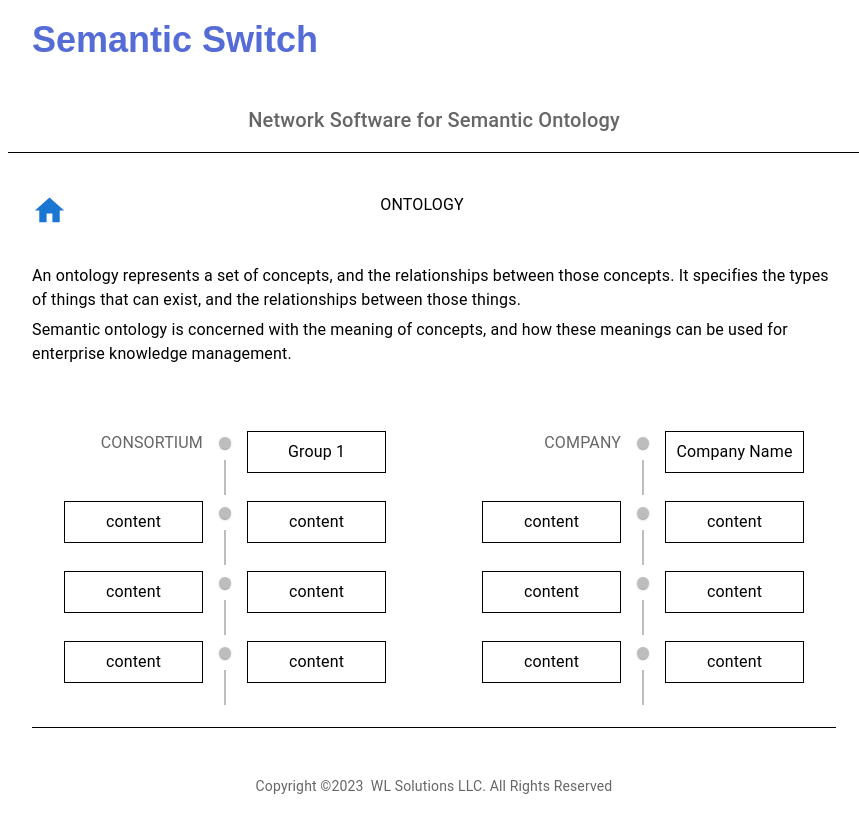
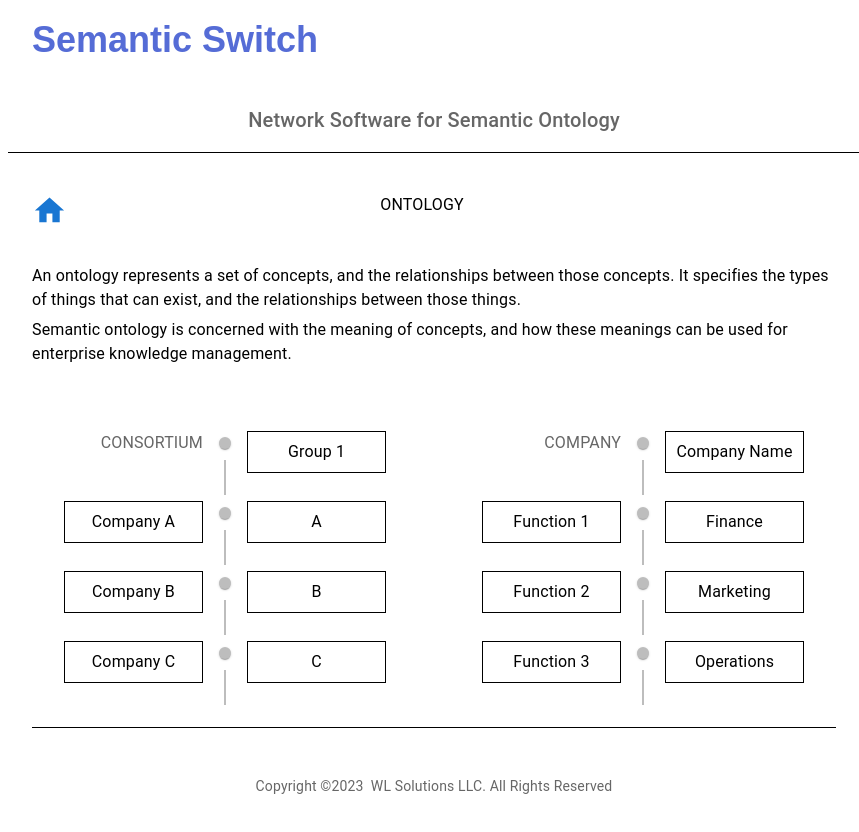
Before and after one commit to woodylewis/semantic-switch, a React (Create React App) app: page /ontology in a window 1280 px wide. Shown: the top 832 px of the page, without its empty margins (206-1065 px from the left). Built offline with nearby package versions, Linux system fonts and the light colour scheme.

Commit message:
no message

```diff
--- a/src/Ontology.tsx
+++ b/src/Ontology.tsx
@@ -39,10 +39,20 @@ const Ontology = () => {
           <Typography gutterBottom>{StringList.ONTOLOGY_2}</Typography>
         </Grid>
         <Grid item xs={12} sm={6}>
-          <SchemaOntology entityLabel='CONSORTIUM' entityName='Group 1' />
+          <SchemaOntology
+            entityLabel='CONSORTIUM'
+            entityName='Group 1'
+            nodeLabels={['Company A', 'Company B', 'Company C']}
+            nodeNames={['A', 'B', 'C']}
+          />
         </Grid>
         <Grid item xs={12} sm={6}>
-          <SchemaOntology entityLabel='COMPANY' entityName='Company Name' />
+          <SchemaOntology
+            entityLabel='COMPANY'
+            entityName='Company Name'
+            nodeLabels={['Function 1', 'Function 2', 'Function 3']}
+            nodeNames={['Finance', 'Marketing', 'Operations']}
+          />
         </Grid>
       </Grid>
       <Footer />
--- a/src/SchemaOntology.tsx
+++ b/src/SchemaOntology.tsx
@@ -12,9 +12,11 @@ import Box from '@mui/material/Box';
 export type SchemaProps = {
   entityLabel: string;
   entityName: string;
+  nodeLabels: string[];
+  nodeNames: string[];
 };
 
-const SchemaOntology = ({ entityName, entityLabel }: SchemaProps) => {
+const SchemaOntology = ({ entityName, entityLabel, nodeLabels, nodeNames }: SchemaProps) => {
   return (
     <Timeline position='alternate'>
       <TimelineItem>
@@ -27,40 +29,43 @@ const SchemaOntology = ({ entityName, entityLabel }: SchemaProps) => {
           <Box sx={{ border: 1, textAlign: 'center', p: 1 }}>{entityName}</Box>
         </TimelineContent>
       </TimelineItem>
+
       <TimelineItem>
         <TimelineOppositeContent>
-          <Box sx={{ border: 1, textAlign: 'center', p: 1 }}>content</Box>
+          <Box sx={{ border: 1, textAlign: 'center', p: 1 }}>{nodeNames[0]}</Box>
         </TimelineOppositeContent>
         <TimelineSeparator>
           <TimelineDot />
           <TimelineConnector />
         </TimelineSeparator>
         <TimelineContent>
-          <Box sx={{ border: 1, textAlign: 'center', p: 1 }}>content</Box>
+          <Box sx={{ border: 1, textAlign: 'center', p: 1 }}>{nodeLabels[0]}</Box>
         </TimelineContent>
       </TimelineItem>
+
       <TimelineItem>
         <TimelineOppositeContent>
-          <Box sx={{ border: 1, textAlign: 'center', p: 1 }}>content</Box>
+          <Box sx={{ border: 1, textAlign: 'center', p: 1 }}>{nodeLabels[1]}</Box>
         </TimelineOppositeContent>
         <TimelineSeparator>
           <TimelineDot />
           <TimelineConnector />
         </TimelineSeparator>
         <TimelineContent>
-          <Box sx={{ border: 1, textAlign: 'center', p: 1 }}>content</Box>
+          <Box sx={{ border: 1, textAlign: 'center', p: 1 }}>{nodeNames[1]}</Box>
         </TimelineContent>
       </TimelineItem>
+
       <TimelineItem>
         <TimelineOppositeContent>
-          <Box sx={{ border: 1, textAlign: 'center', p: 1 }}>content</Box>
+          <Box sx={{ border: 1, textAlign: 'center', p: 1 }}>{nodeNames[2]}</Box>
         </TimelineOppositeContent>
         <TimelineSeparator>
           <TimelineDot />
           <TimelineConnector />
         </TimelineSeparator>
         <TimelineContent>
-          <Box sx={{ border: 1, textAlign: 'center', p: 1 }}>content</Box>
+          <Box sx={{ border: 1, textAlign: 'center', p: 1 }}>{nodeLabels[2]}</Box>
         </TimelineContent>
       </TimelineItem>
     </Timeline>
@@ -72,4 +77,6 @@ export default SchemaOntology;
 SchemaOntology.propTypes = {
   entityLabel: PropTypes.string.isRequired,
   entityName: PropTypes.string.isRequired,
+  nodeLabels: PropTypes.arrayOf(PropTypes.string).isRequired,
+  nodeNames: PropTypes.arrayOf(PropTypes.string).isRequired,
 };
--- a/src/Switch.tsx
+++ b/src/Switch.tsx
@@ -43,10 +43,20 @@ const Switch = () => {
           <Typography align='center'>{StringList.SWITCH_2}</Typography>
         </Grid>
         <Grid item xs={12} sm={6}>
-          <SchemaOntology entityLabel='NETWORK' entityName='Group 1' />
+          <SchemaOntology
+            entityLabel='NETWORK'
+            entityName='Group 1'
+            nodeLabels={['Node 1', 'Node 2', 'Node 3']}
+            nodeNames={['Company A', 'Company B', 'Company C']}
+          />
         </Grid>
         <Grid item xs={12} sm={6}>
-          <SchemaOntology entityLabel='NODE' entityName='DATA FEED' />
+          <SchemaOntology
+            entityLabel='NODE'
+            entityName='COMPANY'
+            nodeLabels={['Finance', 'Marketing', 'Operations']}
+            nodeNames={['Data Feed 1', 'Data Feed 2', 'Data Feed 3']}
+          />
         </Grid>
       </Grid>
       <Footer />
```
